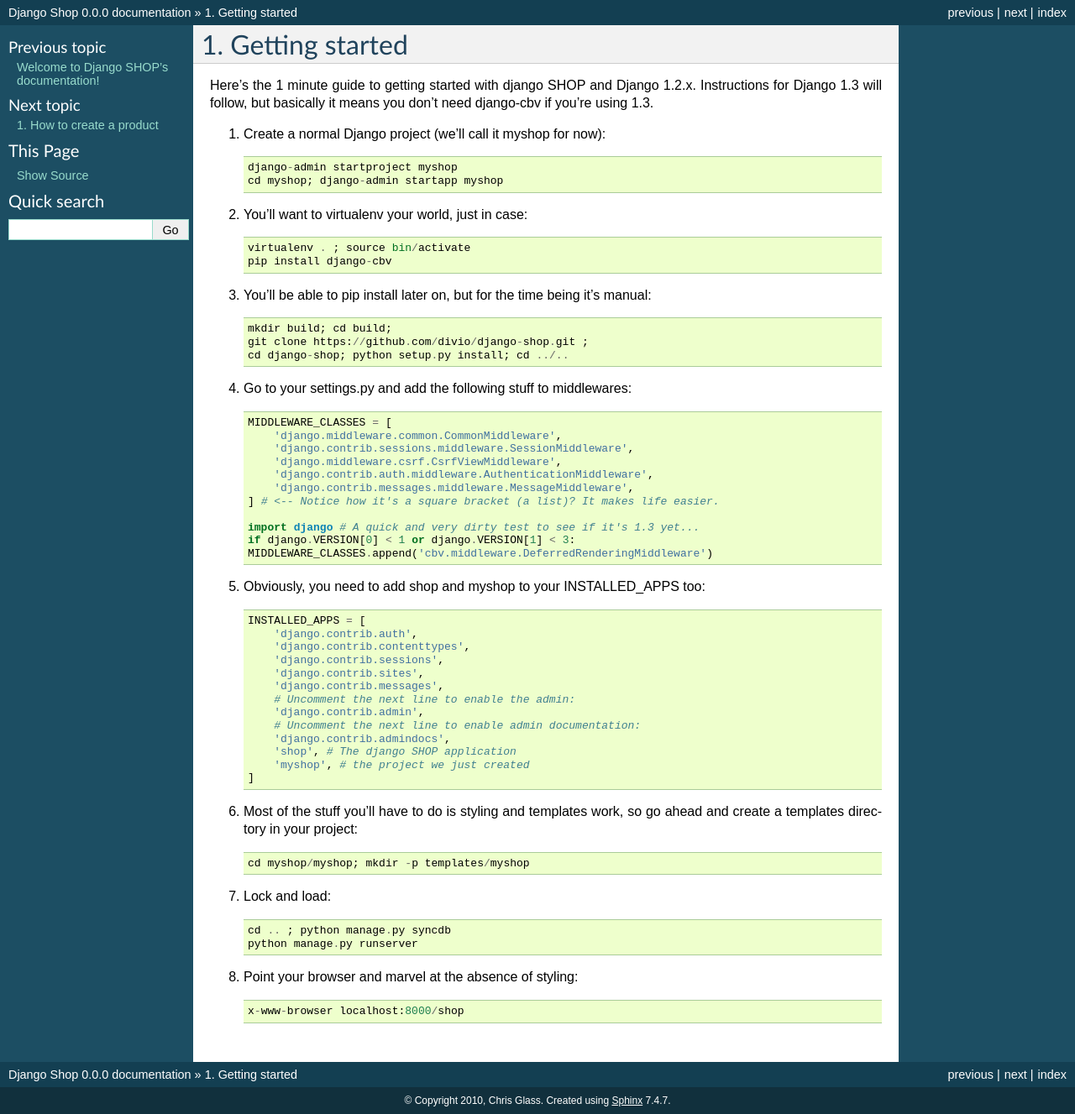
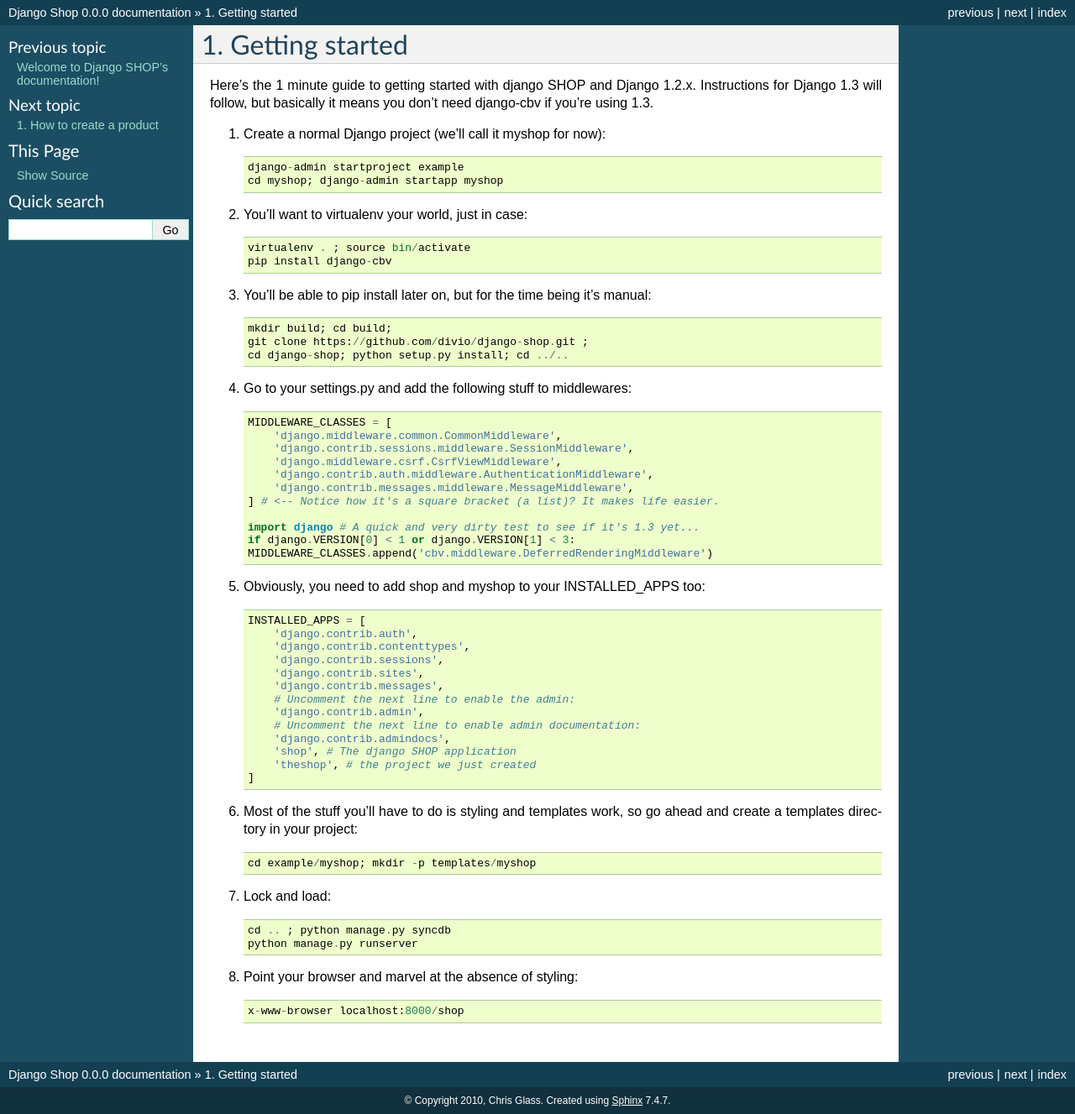
Before and after one commit to smartdevcode/django-shop, a Sphinx documentation site: the page built from docs/getting-started.rst, in a window 1280 px wide. Shown: the whole page at 84% size. Built offline with Sphinx 7.4.7, drawn with Linux system fonts in a browser that asks for light colours.

Commit message:
Docs fix

```diff
--- a/docs/getting-started.rst
+++ b/docs/getting-started.rst
@@ -8,7 +8,7 @@
 
 1. Create a normal Django project (we'll call it myshop for now)::
 
-	django-admin startproject myshop
+	django-admin startproject example
 	cd myshop; django-admin startapp myshop
 
 2. You'll want to virtualenv your world, just in case::
@@ -49,13 +49,13 @@
 	    # Uncomment the next line to enable admin documentation:
 	    'django.contrib.admindocs',
 	    'shop', # The django SHOP application
-	    'myshop', # the project we just created
+	    'theshop', # the project we just created
 	]
 
 6. Most of the stuff you'll have to do is styling and templates work, so go ahead
    and create a templates directory in your project::
 
-	cd myshop/myshop; mkdir -p templates/myshop
+	cd example/myshop; mkdir -p templates/myshop
 
 7. Lock and load::
 
```
